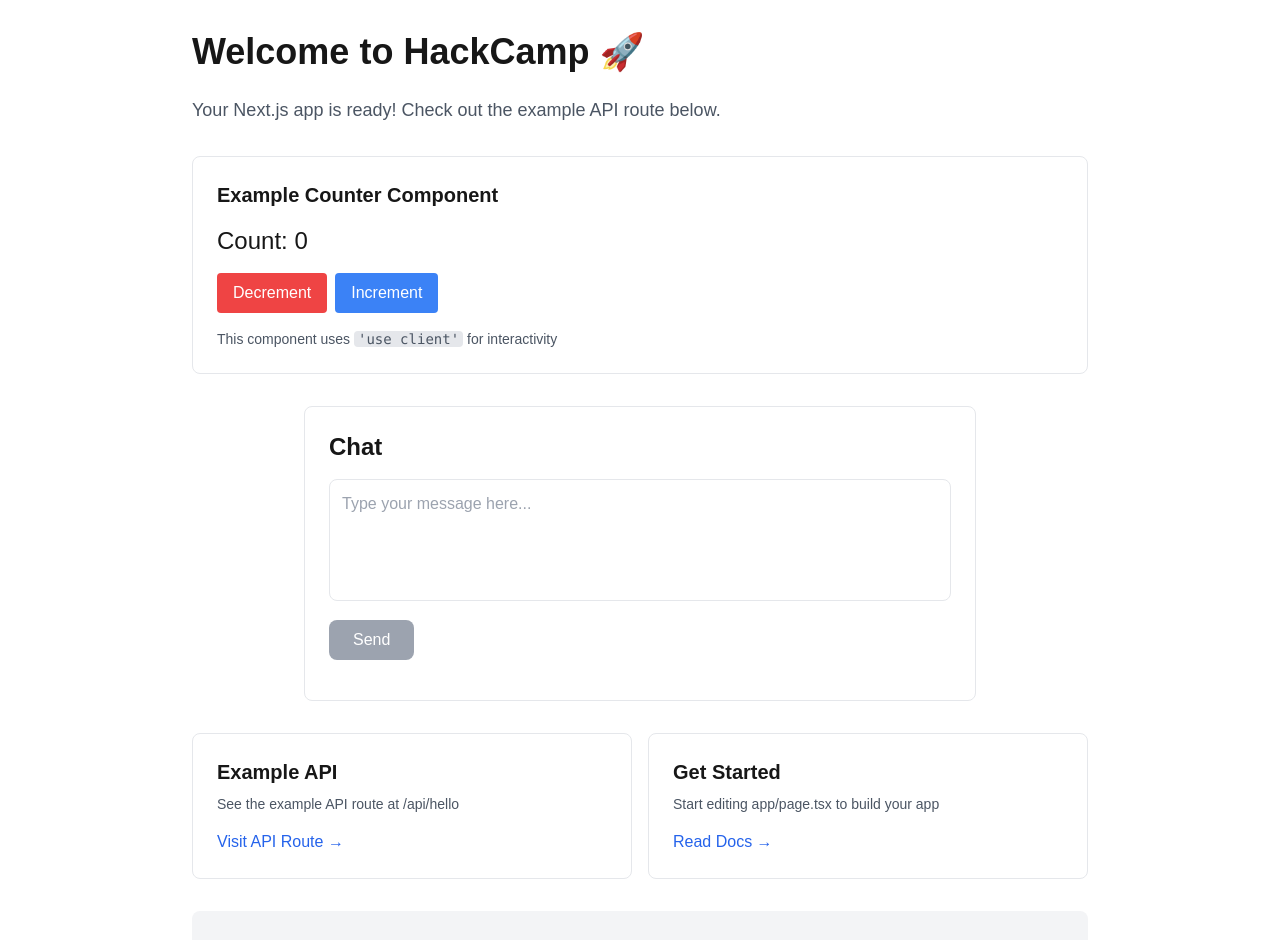
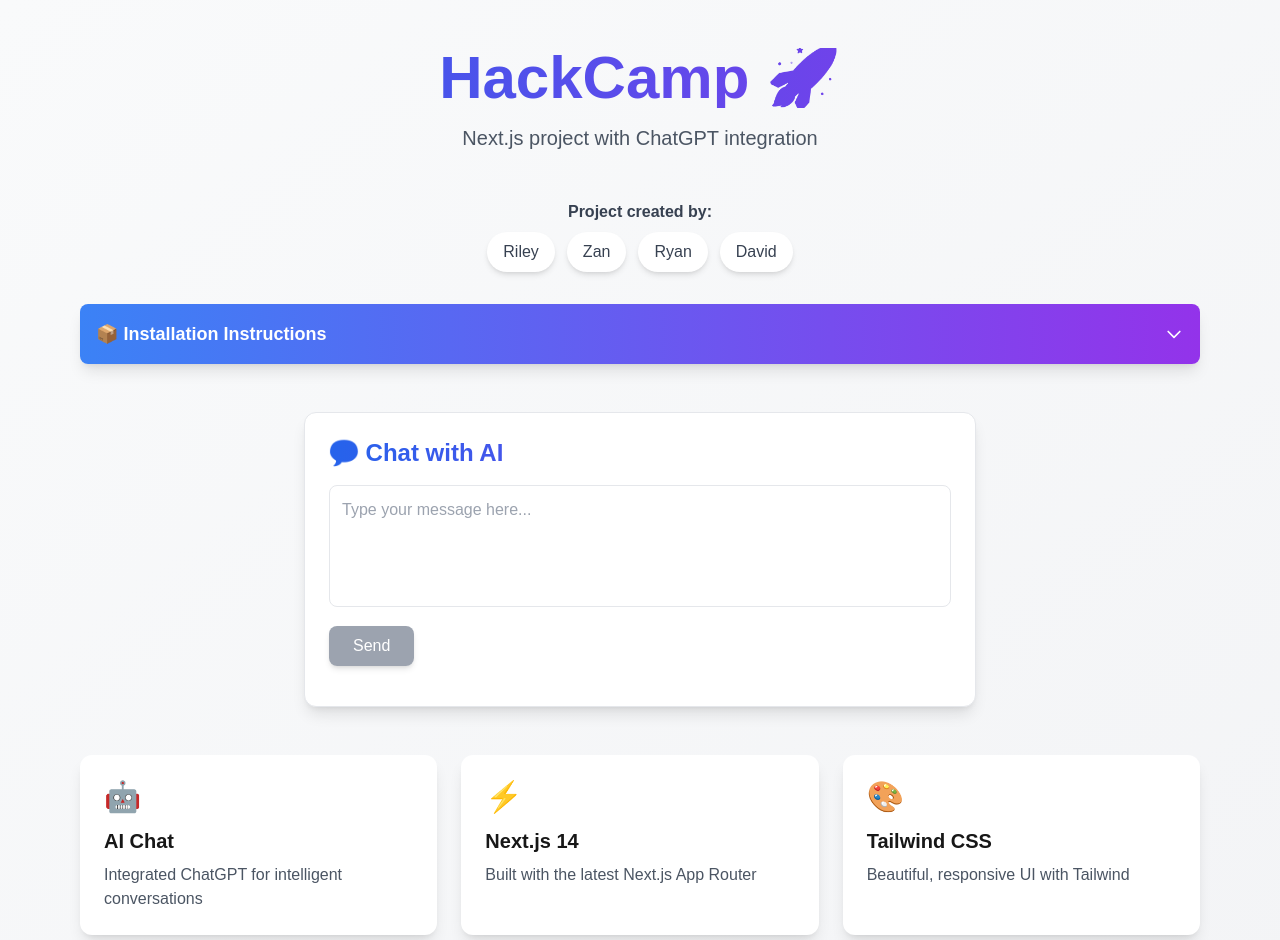
Before and after one commit to Rileyuwu/HackCamp, a Next.js app: page / in a window 1280 px wide. Shown: the top 940 px of the page. Built offline with nearby package versions, Linux system fonts and the light colour scheme.

Commit message:
Redesign homepage with installation dropdown and contributors section

```diff
--- a/app/components/Chat.tsx
+++ b/app/components/Chat.tsx
@@ -37,8 +37,10 @@
   }
 
   return (
-    <div className="w-full max-w-2xl mx-auto p-6 border rounded-lg bg-white dark:bg-gray-800">
-      <h2 className="text-2xl font-semibold mb-4">Chat</h2>
+    <div className="w-full max-w-2xl mx-auto p-6 bg-white dark:bg-gray-800 rounded-xl shadow-lg border border-gray-200 dark:border-gray-700">
+      <h2 className="text-2xl font-semibold mb-4 bg-gradient-to-r from-blue-600 to-purple-600 bg-clip-text text-transparent">
+        💬 Chat with AI
+      </h2>
 
       <form onSubmit={handleSubmit} className="mb-4">
         <textarea
@@ -52,16 +54,16 @@
         <button
           type="submit"
           disabled={loading || !message.trim()}
-          className="px-6 py-2 bg-blue-500 text-white rounded-lg hover:bg-blue-600 disabled:bg-gray-400 disabled:cursor-not-allowed"
+          className="px-6 py-2 bg-gradient-to-r from-blue-500 to-purple-600 text-white rounded-lg hover:from-blue-600 hover:to-purple-700 disabled:from-gray-400 disabled:to-gray-400 disabled:cursor-not-allowed font-medium shadow-md transition-all"
         >
           {loading ? 'Sending...' : 'Send'}
         </button>
       </form>
 
       {response && (
-        <div className="mt-4 p-4 bg-gray-100 dark:bg-gray-700 rounded-lg">
-          <h3 className="font-semibold mb-2">Response:</h3>
-          <p className="whitespace-pre-wrap">{response}</p>
+        <div className="mt-4 p-4 bg-gradient-to-r from-blue-50 to-purple-50 dark:from-gray-700 dark:to-gray-700 rounded-lg border border-blue-200 dark:border-gray-600">
+          <h3 className="font-semibold mb-2 text-gray-800 dark:text-gray-200">Response:</h3>
+          <p className="whitespace-pre-wrap text-gray-700 dark:text-gray-300">{response}</p>
         </div>
       )}
     </div>
--- /dev/null
+++ b/app/components/InstallationDropdown.tsx
@@ -0,0 +1,87 @@
+'use client';
+
+import { useState } from 'react';
+
+export default function InstallationDropdown() {
+  const [isOpen, setIsOpen] = useState(false);
+
+  return (
+    <div className="mb-8">
+      <button
+        onClick={() => setIsOpen(!isOpen)}
+        className="w-full flex items-center justify-between p-4 bg-gradient-to-r from-blue-500 to-purple-600 text-white rounded-lg hover:from-blue-600 hover:to-purple-700 transition-all shadow-lg"
+      >
+        <span className="font-semibold text-lg">📦 Installation Instructions</span>
+        <svg
+          className={`w-5 h-5 transition-transform ${isOpen ? 'rotate-180' : ''}`}
+          fill="none"
+          stroke="currentColor"
+          viewBox="0 0 24 24"
+        >
+          <path strokeLinecap="round" strokeLinejoin="round" strokeWidth={2} d="M19 9l-7 7-7-7" />
+        </svg>
+      </button>
+
+      {isOpen && (
+        <div className="mt-4 p-6 bg-white dark:bg-gray-800 rounded-lg border shadow-md">
+          <h3 className="text-xl font-semibold mb-4">Getting Started</h3>
+
+          <div className="space-y-4">
+            <div>
+              <h4 className="font-semibold mb-2 text-blue-600 dark:text-blue-400">1. Prerequisites</h4>
+              <p className="text-gray-700 dark:text-gray-300 mb-2">Install Node.js 18+ if you haven't already:</p>
+              <a
+                href="https://nodejs.org/"
+                target="_blank"
+                rel="noopener noreferrer"
+                className="text-blue-600 hover:underline dark:text-blue-400"
+              >
+                Download Node.js →
+              </a>
+            </div>
+
+            <div>
+              <h4 className="font-semibold mb-2 text-blue-600 dark:text-blue-400">2. Install Dependencies</h4>
+              <pre className="bg-gray-100 dark:bg-gray-900 p-3 rounded-lg overflow-x-auto">
+                <code className="text-sm">npm install</code>
+              </pre>
+            </div>
+
+            <div>
+              <h4 className="font-semibold mb-2 text-blue-600 dark:text-blue-400">3. Set Up Environment Variables</h4>
+              <p className="text-gray-700 dark:text-gray-300 mb-2">Create a <code className="bg-gray-200 dark:bg-gray-700 px-1 rounded">.env.local</code> file in the root directory:</p>
+              <pre className="bg-gray-100 dark:bg-gray-900 p-3 rounded-lg overflow-x-auto">
+                <code className="text-sm">OPENAI_API_KEY=your-api-key-here</code>
+              </pre>
+              <p className="text-sm text-gray-600 dark:text-gray-400 mt-2">
+                Get your API key from{' '}
+                <a
+                  href="https://platform.openai.com/api-keys"
+                  target="_blank"
+                  rel="noopener noreferrer"
+                  className="text-blue-600 hover:underline"
+                >
+                  OpenAI Platform
+                </a>
+              </p>
+            </div>
+
+            <div>
+              <h4 className="font-semibold mb-2 text-blue-600 dark:text-blue-400">4. Run Development Server</h4>
+              <pre className="bg-gray-100 dark:bg-gray-900 p-3 rounded-lg overflow-x-auto">
+                <code className="text-sm">npm run dev</code>
+              </pre>
+            </div>
+
+            <div>
+              <h4 className="font-semibold mb-2 text-blue-600 dark:text-blue-400">5. Open in Browser</h4>
+              <p className="text-gray-700 dark:text-gray-300">
+                Navigate to <code className="bg-gray-200 dark:bg-gray-700 px-1 rounded">http://localhost:3000</code>
+              </p>
+            </div>
+          </div>
+        </div>
+      )}
+    </div>
+  );
+}
--- a/app/page.tsx
+++ b/app/page.tsx
@@ -1,64 +1,72 @@
-import Link from "next/link";
-import Counter from "./components/Counter";
 import Chat from "./components/Chat";
+import InstallationDropdown from "./components/InstallationDropdown";
 
 export default function Home() {
   return (
-    <main className="min-h-screen p-8">
-      <div className="max-w-4xl mx-auto">
-        <h1 className="text-4xl font-bold mb-6">
-          Welcome to HackCamp 🚀
-        </h1>
-
-        <p className="text-lg mb-8 text-gray-600 dark:text-gray-400">
-          Your Next.js app is ready! Check out the example API route below.
-        </p>
-
-        <div className="mb-8">
-          <Counter />
+    <main className="min-h-screen bg-gradient-to-br from-gray-50 to-gray-100 dark:from-gray-900 dark:to-gray-800">
+      <div className="max-w-6xl mx-auto px-4 py-12">
+        {/* Header */}
+        <div className="text-center mb-12">
+          <h1 className="text-5xl md:text-6xl font-bold mb-4 bg-gradient-to-r from-blue-600 to-purple-600 bg-clip-text text-transparent">
+            HackCamp 🚀
+          </h1>
+          <p className="text-xl text-gray-600 dark:text-gray-300">
+            Next.js project with ChatGPT integration
+          </p>
         </div>
 
-        <div className="mb-8">
+        {/* Contributors */}
+        <div className="mb-8 text-center">
+          <p className="text-gray-700 dark:text-gray-300 mb-2">
+            <span className="font-semibold">Project created by:</span>
+          </p>
+          <div className="flex flex-wrap justify-center gap-3">
+            {['Riley', 'Zan', 'Ryan', 'David'].map((name) => (
+              <span
+                key={name}
+                className="px-4 py-2 bg-white dark:bg-gray-800 rounded-full shadow-md text-gray-700 dark:text-gray-300 font-medium"
+              >
+                {name}
+              </span>
+            ))}
+          </div>
+        </div>
+
+        {/* Installation Dropdown */}
+        <div className="mb-12">
+          <InstallationDropdown />
+        </div>
+
+        {/* Chat Component */}
+        <div className="mb-12">
           <Chat />
         </div>
 
-        <div className="grid gap-4 md:grid-cols-2 mb-8">
-          <div className="p-6 border rounded-lg">
-            <h2 className="text-xl font-semibold mb-2">Example API</h2>
-            <p className="text-sm text-gray-600 dark:text-gray-400 mb-4">
-              See the example API route at /api/hello
+        {/* Features Grid */}
+        <div className="grid md:grid-cols-3 gap-6 mb-12">
+          <div className="p-6 bg-white dark:bg-gray-800 rounded-xl shadow-lg hover:shadow-xl transition-shadow">
+            <div className="text-3xl mb-3">🤖</div>
+            <h3 className="text-xl font-semibold mb-2">AI Chat</h3>
+            <p className="text-gray-600 dark:text-gray-400">
+              Integrated ChatGPT for intelligent conversations
             </p>
-            <Link
-              href="/api/hello"
-              className="text-blue-600 hover:underline"
-            >
-              Visit API Route →
-            </Link>
           </div>
 
-          <div className="p-6 border rounded-lg">
-            <h2 className="text-xl font-semibold mb-2">Get Started</h2>
-            <p className="text-sm text-gray-600 dark:text-gray-400 mb-4">
-              Start editing app/page.tsx to build your app
+          <div className="p-6 bg-white dark:bg-gray-800 rounded-xl shadow-lg hover:shadow-xl transition-shadow">
+            <div className="text-3xl mb-3">⚡</div>
+            <h3 className="text-xl font-semibold mb-2">Next.js 14</h3>
+            <p className="text-gray-600 dark:text-gray-400">
+              Built with the latest Next.js App Router
             </p>
-            <Link
-              href="https://nextjs.org/docs"
-              className="text-blue-600 hover:underline"
-              target="_blank"
-            >
-              Read Docs →
-            </Link>
           </div>
-        </div>
 
-        <div className="p-6 bg-gray-100 dark:bg-gray-800 rounded-lg">
-          <h3 className="text-lg font-semibold mb-2">Quick Tips:</h3>
-          <ul className="list-disc list-inside space-y-1 text-sm">
-            <li>API routes go in <code className="bg-gray-200 dark:bg-gray-700 px-1 rounded">app/api/</code></li>
-            <li>Pages are created automatically from files in <code className="bg-gray-200 dark:bg-gray-700 px-1 rounded">app/</code></li>
-            <li>Use <code className="bg-gray-200 dark:bg-gray-700 px-1 rounded">use client</code> for client-side interactivity</li>
-            <li>Components go in <code className="bg-gray-200 dark:bg-gray-700 px-1 rounded">app/components/</code></li>
-          </ul>
+          <div className="p-6 bg-white dark:bg-gray-800 rounded-xl shadow-lg hover:shadow-xl transition-shadow">
+            <div className="text-3xl mb-3">🎨</div>
+            <h3 className="text-xl font-semibold mb-2">Tailwind CSS</h3>
+            <p className="text-gray-600 dark:text-gray-400">
+              Beautiful, responsive UI with Tailwind
+            </p>
+          </div>
         </div>
       </div>
     </main>
```
